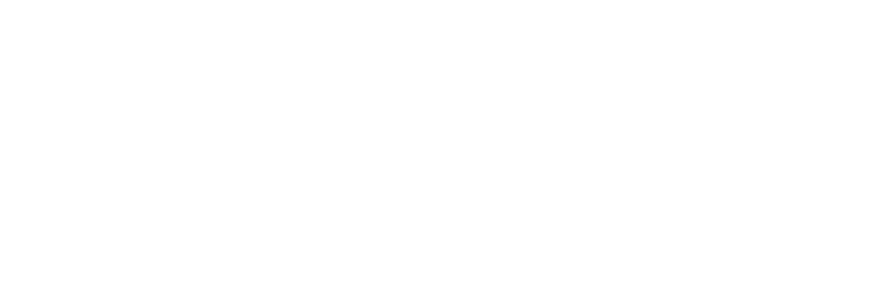
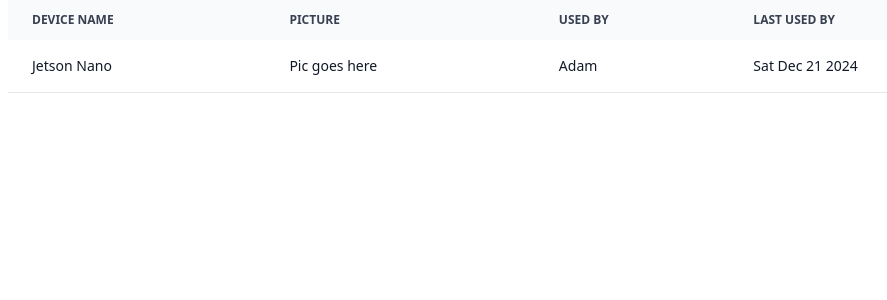
Before and after one commit to vasudhawaman/tinkerer-s-qr-scanner, a React (Create React App) app in the folder frontend/: page /admin/devices_usage in a window 1280 px wide. Before the commit this address had no page. Shown: the top 300 px of the page, without its empty margins (120-1007 px from the left). Built offline with nearby package versions, Linux system fonts and the light colour scheme.

Commit message:
Added admin page for viewing devices usage and new table components

```diff
--- a/frontend/src/App.js
+++ b/frontend/src/App.js
@@ -4,6 +4,8 @@
 import QrScannerLayout from "./pages/qr_scanner/layout";
 import QrPage from "./pages/qr_scanner/qrpage";
 import QrScanner from "./pages/qr_scanner/qrscanner";
+import DevicesUsageInfo from "./pages/admin/devices";
+import AdminLayout from "./pages/admin/layout";
 
 export default function App() {
   return (
@@ -16,6 +18,9 @@
             <Route path="" element={<QrPage />} />
             <Route path="camera" element={<QrScanner />} />
           </Route>
+          <Route path="/admin/" element={<AdminLayout />}>
+            <Route path="devices_usage" element={<DevicesUsageInfo />} />
+          </Route>
         </Routes>
       </BrowserRouter>
     </>
--- a/frontend/src/components/QrScanner.js
+++ b/frontend/src/components/QrScanner.js
@@ -1,9 +1,10 @@
-import { useEffect, useRef } from "react";
+import { useEffect, useRef, useState } from "react";
 import QrScannerLib from "qr-scanner";
 
 export default function QrScanner({ facingMode = "user", onScan, onError }) {
   const videoRef = useRef(null);
   const scanner = useRef(null);
+  const [startedPlaying, setStartedPlaying] = useState(false);
 
   useEffect(() => {
     if (!videoRef.current) return;
@@ -17,7 +18,8 @@
       })
       .then((stream) => {
         videoRef.current.srcObject = stream;
-        videoRef.current.play();
+        setStartedPlaying(true);
+        videoRef.current.play().then(() => setStartedPlaying(false));
 
         scanner.current = new QrScannerLib(videoRef.current, onScan);
         scanner.current.start();
@@ -26,6 +28,7 @@
 
     return () => {
       if (!videoRef.current) return;
+      if (startedPlaying) return;
       console.log("DEstruction");
       videoRef.current.pause();
     };
--- /dev/null
+++ b/frontend/src/components/Table.js
@@ -0,0 +1,33 @@
+export function Table({ children }) {
+  return (
+    <div className="relative overflow-x-auto">
+      <table className="w-full text-sm text-left rtl:text-right text-gray-500">
+        {children}
+      </table>
+    </div>
+  );
+}
+
+export function TableHeaders({ children }) {
+  return (
+    <thead className="text-xs text-gray-700 uppercase bg-gray-50">
+      <tr>{children}</tr>
+    </thead>
+  );
+}
+
+export function TableHeader({ children }) {
+  return <th className="px-6 py-3">{children}</th>;
+}
+
+export function TableRow({ children }) {
+  return <tr className="bg-white border-b">{children}</tr>;
+}
+
+export function TableRowElement({ children }) {
+  return (
+    <th className="px-6 py-4 font-medium text-gray-900 whitespace-nowrap">
+      {children}
+    </th>
+  );
+}
--- /dev/null
+++ b/frontend/src/pages/admin/devices.js
@@ -0,0 +1,28 @@
+import {
+  Table,
+  TableHeader,
+  TableHeaders,
+  TableRow,
+  TableRowElement,
+} from "../../components/Table";
+
+export default function DevicesUsageInfo() {
+  return (
+    <Table>
+      <TableHeaders>
+        <TableHeader>Device Name</TableHeader>
+        <TableHeader>Picture</TableHeader>
+        <TableHeader>Used By</TableHeader>
+        <TableHeader>Last Used By</TableHeader>
+      </TableHeaders>
+      <tbody>
+        <TableRow>
+          <TableRowElement>Jetson Nano</TableRowElement>
+          <TableRowElement>Pic goes here</TableRowElement>
+          <TableRowElement>Adam</TableRowElement>
+          <TableRowElement>{new Date().toDateString()}</TableRowElement>
+        </TableRow>
+      </tbody>
+    </Table>
+  );
+}
--- /dev/null
+++ b/frontend/src/pages/admin/layout.js
@@ -0,0 +1,9 @@
+import { Outlet } from "react-router-dom";
+
+export default function AdminLayout() {
+  return (
+    <div className="container w-4/5 mx-auto">
+      <Outlet />
+    </div>
+  );
+}
--- a/frontend/src/pages/qr_scanner/qrscanner.js
+++ b/frontend/src/pages/qr_scanner/qrscanner.js
@@ -17,7 +17,7 @@
     setFacingMode((m) => (m === "user" ? "environment" : "user"));
 
   return (
-    <div className="flex gap-2 h-full">
+    <div className="flex gap-2 h-full flex-col-reverse md:flex-row">
       <div className="flex-1">
         <h3 className="text-center text-xl font-semibold">Device Info</h3>
         <div className="h-full w-full grid place-items-center">
@@ -25,7 +25,7 @@
           {code}
         </div>
       </div>
-      <div className="border border-gray-400 min-h-full w-[1px]"></div>
+      <div className="border border-gray-400 md:min-h-full md:w-[1px]"></div>
       <div className="flex-1 flex flex-col items-center gap-5">
         <p className="text-red-600 text-center">{error}</p>
         <QrScannerFromCamera
```
